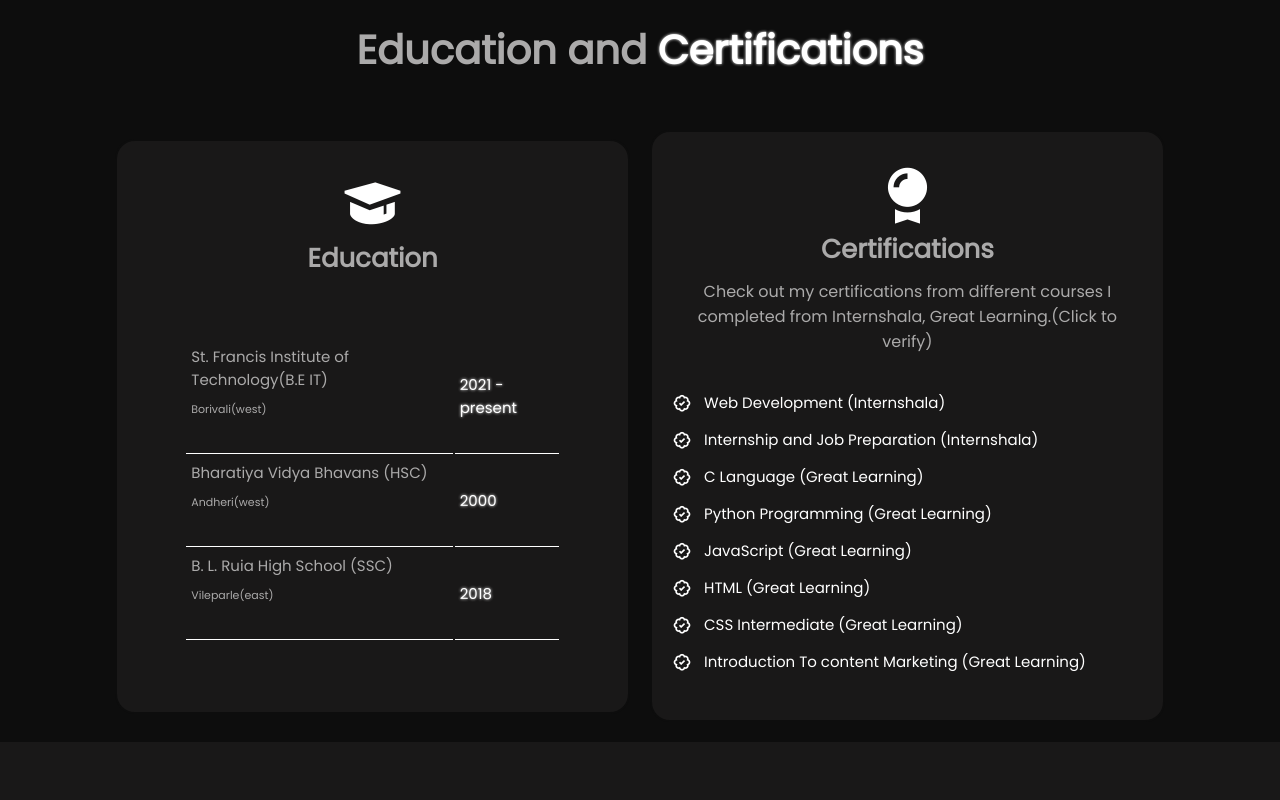
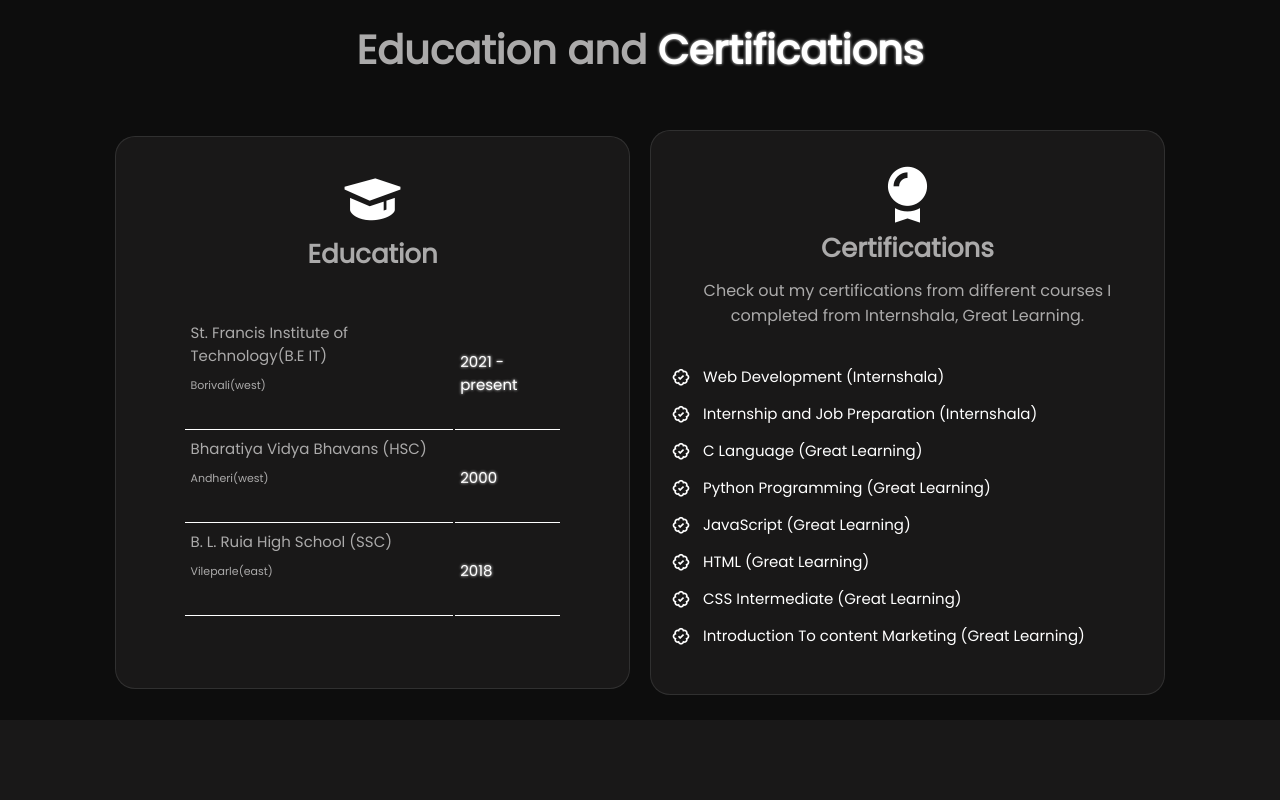
Before and after one commit to Anurag0605/Port, a plain HTML site: page index.html in a window 1280 px wide. Shown: the part 1680-2480 px from the top of the page. Drawn offline with nearby package versions, Linux system fonts and the light colour scheme.

Commit message:
Add files via upload

```diff
--- a/CSS/style.css
+++ b/CSS/style.css
@@ -386,7 +386,7 @@ span {
   }
 
   .table-style {
-  margin-top: 6rem;
+    margin-top: 4rem;
     text-align: center;
     /* border: 2px solid red; */
     /* padding: 1rem; */
@@ -415,7 +415,7 @@ span {
     padding: 3rem 2rem 4rem;
     border-radius: 2rem;
     text-align: center;
-  border: 0.2rem solid var(--bg-color);
+    border: 1px solid rgba(255,255,255,0.1);
     transition: 0.3s ease;
   }
 
@@ -450,12 +450,7 @@ span {
     margin-top: 1rem;
   }
 
-.services-container .services-box:hover,
-.ec-container .ec-box:hover,
-.sl-container .sl-box:hover {
-  border-color: var(--main-color);
-  transform: scale(1.02);
-}
+
 
   .cb {
     display: flex;
--- a/index.html
+++ b/index.html
@@ -192,7 +192,7 @@
           <h3>Certifications</h3>
           <p id="ecp">
             Check out my certifications from different courses I completed from
-            Internshala, Great Learning.(Click to verify)
+            Internshala, Great Learning.
           </p>
           <div class="cb">
             <i class="bx bx-badge-check"></i>
```
Also changed, not shown: images/AL.png (added), images/Anu-home (1).png (added), images/Anu-homen.png (added), images/anul.png (added), images/imageedit_1_5789047682.png (added). Lines whose indentation alone changed are shown as unchanged.
